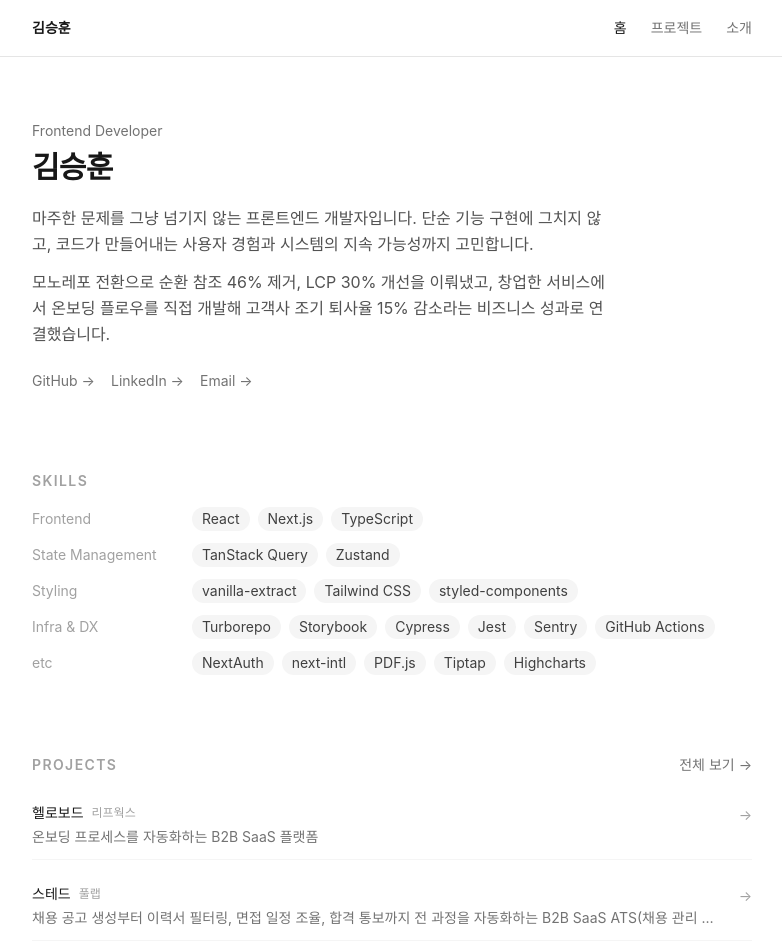
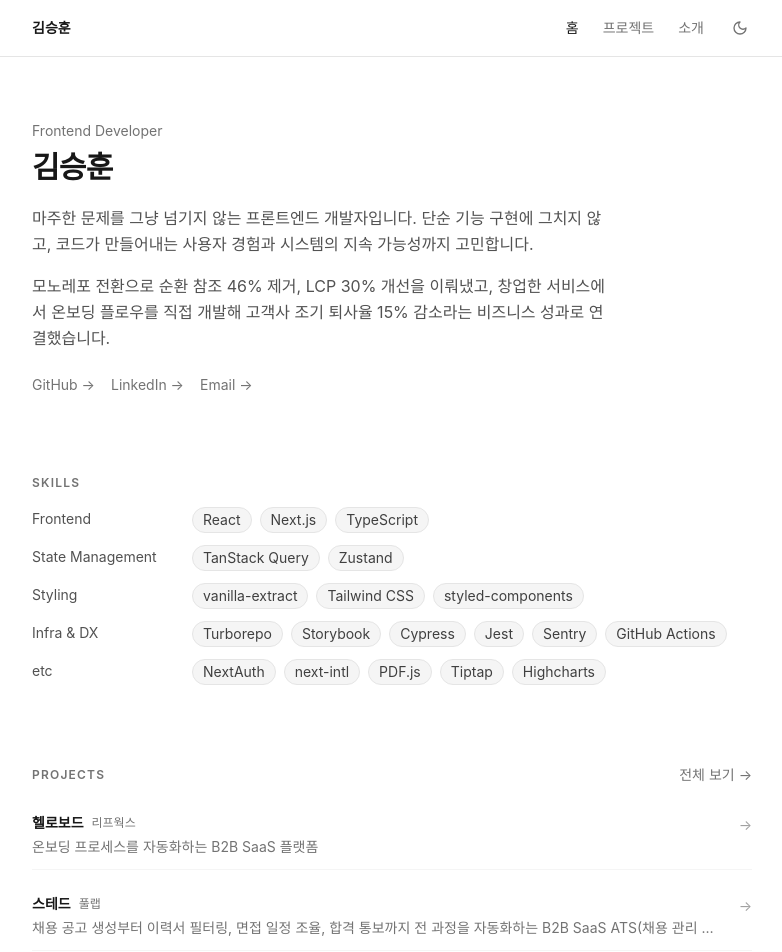
Before and after one commit to rlatmdgns/portfolio, a Next.js app: page / in a window 1280 px wide. Shown: the top 952 px of the page, without its empty margins (248-1030 px from the left). Built offline with nearby package versions, Linux system fonts and the light colour scheme.

Commit message:
fix:다크모드 추가

```diff
--- a/package.json
+++ b/package.json
@@ -11,6 +11,7 @@
   "dependencies": {
     "mermaid": "^11.14.0",
     "next": "16.2.3",
+    "next-themes": "^0.4.6",
     "react": "19.2.4",
     "react-dom": "19.2.4"
   },
--- a/src/app/globals.css
+++ b/src/app/globals.css
@@ -1,15 +1,15 @@
 @import "tailwindcss";
+
+@variant dark (&:is(.dark *));
 
 :root {
   --background: #ffffff;
   --foreground: #111111;
 }
 
-@media (prefers-color-scheme: dark) {
-  :root {
-    --background: #0f0f0f;
-    --foreground: #f0f0f0;
-  }
+.dark {
+  --background: #0f0f0f;
+  --foreground: #f0f0f0;
 }
 
 body {
--- a/src/app/layout.tsx
+++ b/src/app/layout.tsx
@@ -1,6 +1,7 @@
 import type { Metadata } from "next";
 import "./globals.css";
 import Nav from "@/components/Nav";
+import { ThemeProvider } from "@/components/ThemeProvider";
 
 export const metadata: Metadata = {
   title: "김승훈 | Frontend Developer",
@@ -20,10 +21,12 @@ export default function RootLayout({
   children: React.ReactNode;
 }) {
   return (
-    <html lang="ko">
+    <html lang="ko" suppressHydrationWarning>
       <body className="min-h-screen bg-white dark:bg-neutral-950 text-neutral-900 dark:text-neutral-100">
-        <Nav />
-        <main className="max-w-3xl mx-auto px-6 py-16">{children}</main>
+        <ThemeProvider>
+          <Nav />
+          <main className="max-w-3xl mx-auto px-6 py-16">{children}</main>
+        </ThemeProvider>
       </body>
     </html>
   );
--- a/src/app/page.tsx
+++ b/src/app/page.tsx
@@ -22,14 +22,14 @@ export default function Home() {
       {/* Hero */}
       <section className="space-y-5">
         <div className="space-y-2">
-          <p className="text-sm text-neutral-500 dark:text-neutral-400">
+          <p className="text-sm text-neutral-500 dark:text-neutral-300">
             Frontend Developer
           </p>
           <h1 className="text-3xl font-bold tracking-tight text-neutral-900 dark:text-neutral-100">
             김승훈
           </h1>
         </div>
-        <div className="space-y-3 text-base leading-relaxed text-neutral-600 dark:text-neutral-300 max-w-xl">
+        <div className="space-y-4 text-base leading-relaxed text-neutral-600 dark:text-neutral-200 max-w-xl">
           <p>
             마주한 문제를 그냥 넘기지 않는 프론트엔드 개발자입니다.
             단순 기능 구현에 그치지 않고, 코드가 만들어내는 사용자 경험과
@@ -46,7 +46,7 @@ export default function Home() {
             href="https://github.com/rlatmdgns"
             target="_blank"
             rel="noopener noreferrer"
-            className="text-sm text-neutral-500 hover:text-neutral-900 dark:hover:text-neutral-100 transition-colors"
+            className="text-sm text-neutral-500 dark:text-neutral-400 hover:text-neutral-900 dark:hover:text-neutral-100 transition-colors"
           >
             GitHub →
           </a>
@@ -54,13 +54,13 @@ export default function Home() {
             href="https://www.linkedin.com/in/승훈-김-161407216/"
             target="_blank"
             rel="noopener noreferrer"
-            className="text-sm text-neutral-500 hover:text-neutral-900 dark:hover:text-neutral-100 transition-colors"
+            className="text-sm text-neutral-500 dark:text-neutral-400 hover:text-neutral-900 dark:hover:text-neutral-100 transition-colors"
           >
             LinkedIn →
           </a>
           <a
             href="mailto:rlatmdgns3076@gmail.com"
-            className="text-sm text-neutral-500 hover:text-neutral-900 dark:hover:text-neutral-100 transition-colors"
+            className="text-sm text-neutral-500 dark:text-neutral-400 hover:text-neutral-900 dark:hover:text-neutral-100 transition-colors"
           >
             Email →
           </a>
@@ -69,20 +69,20 @@ export default function Home() {
 
       {/* Skills */}
       <section className="space-y-4">
-        <h2 className="text-sm font-semibold uppercase tracking-widest text-neutral-400 dark:text-neutral-500">
+        <h2 className="text-xs font-semibold uppercase tracking-widest text-neutral-500 dark:text-neutral-400">
           Skills
         </h2>
         <div className="space-y-3">
           {Object.entries(skills).map(([category, items]) => (
             <div key={category} className="flex gap-4 items-start">
-              <span className="text-sm text-neutral-400 dark:text-neutral-500 w-36 shrink-0 pt-0.5">
+              <span className="text-sm text-neutral-600 dark:text-neutral-300 w-36 shrink-0 pt-0.5">
                 {category}
               </span>
               <div className="flex flex-wrap gap-2">
                 {items.map((item) => (
                   <span
                     key={item}
-                    className="text-sm px-2.5 py-0.5 rounded-full bg-neutral-100 dark:bg-neutral-800 text-neutral-700 dark:text-neutral-300"
+                    className="text-sm px-2.5 py-0.5 rounded-full bg-neutral-100 dark:bg-neutral-800 text-neutral-700 dark:text-neutral-200 border border-neutral-200 dark:border-neutral-700"
                   >
                     {item}
                   </span>
@@ -96,7 +96,7 @@ export default function Home() {
       {/* Projects */}
       <section className="space-y-4">
         <div className="flex items-center justify-between">
-          <h2 className="text-sm font-semibold uppercase tracking-widest text-neutral-400 dark:text-neutral-500">
+          <h2 className="text-xs font-semibold uppercase tracking-widest text-neutral-500 dark:text-neutral-400">
             Projects
           </h2>
           <Link
@@ -116,18 +116,18 @@ export default function Home() {
               <div className="flex items-start justify-between gap-4 py-3 border-b border-neutral-100 dark:border-neutral-800 group-hover:border-neutral-300 dark:group-hover:border-neutral-600 transition-colors">
                 <div className="space-y-1">
                   <div className="flex items-center gap-2">
-                    <span className="text-sm font-medium text-neutral-900 dark:text-neutral-100 group-hover:text-neutral-700 dark:group-hover:text-neutral-300 transition-colors">
+                    <span className="text-sm font-semibold text-neutral-900 dark:text-neutral-100 group-hover:text-neutral-700 dark:group-hover:text-neutral-300 transition-colors">
                       {project.name}
                     </span>
-                    <span className="text-xs text-neutral-400 dark:text-neutral-500">
+                    <span className="text-xs text-neutral-500 dark:text-neutral-400">
                       {project.company}
                     </span>
                   </div>
-                  <p className="text-sm text-neutral-500 dark:text-neutral-400 line-clamp-1">
+                  <p className="text-sm text-neutral-500 dark:text-neutral-300 line-clamp-1">
                     {project.description}
                   </p>
                 </div>
-                <span className="text-sm text-neutral-400 dark:text-neutral-500 shrink-0 pt-0.5 group-hover:translate-x-0.5 transition-transform">
+                <span className="text-sm text-neutral-400 dark:text-neutral-400 shrink-0 pt-0.5 group-hover:translate-x-0.5 transition-transform">
                   →
                 </span>
               </div>
--- a/src/components/Nav.tsx
+++ b/src/components/Nav.tsx
@@ -2,6 +2,8 @@
 
 import Link from "next/link";
 import { usePathname } from "next/navigation";
+import { useTheme } from "next-themes";
+import { useEffect, useState } from "react";
 
 const links = [
   { href: "/", label: "홈" },
@@ -11,6 +13,12 @@ const links = [
 
 export default function Nav() {
   const pathname = usePathname();
+  const { resolvedTheme, setTheme } = useTheme();
+  const [mounted, setMounted] = useState(false);
+
+  useEffect(() => {
+    setMounted(true);
+  }, []);
 
   return (
     <nav className="border-b border-neutral-200 dark:border-neutral-800">
@@ -21,7 +29,7 @@ export default function Nav() {
         >
           김승훈
         </Link>
-        <div className="flex gap-6">
+        <div className="flex items-center gap-6">
           {links.map((link) => (
             <Link
               key={link.href}
@@ -35,6 +43,25 @@ export default function Nav() {
               {link.label}
             </Link>
           ))}
+          <button
+            onClick={() => setTheme(resolvedTheme === "dark" ? "light" : "dark")}
+            className="text-neutral-500 dark:text-neutral-400 hover:text-neutral-900 dark:hover:text-neutral-100 transition-colors p-1 rounded"
+            aria-label="테마 전환"
+          >
+            {mounted ? (
+              resolvedTheme === "dark" ? (
+                <svg width="16" height="16" viewBox="0 0 24 24" fill="none" stroke="currentColor" strokeWidth="2" strokeLinecap="round" strokeLinejoin="round">
+                  <circle cx="12" cy="12" r="4"/><path d="M12 2v2M12 20v2M4.93 4.93l1.41 1.41M17.66 17.66l1.41 1.41M2 12h2M20 12h2M6.34 17.66l-1.41 1.41M19.07 4.93l-1.41 1.41"/>
+                </svg>
+              ) : (
+                <svg width="16" height="16" viewBox="0 0 24 24" fill="none" stroke="currentColor" strokeWidth="2" strokeLinecap="round" strokeLinejoin="round">
+                  <path d="M12 3a6 6 0 0 0 9 9 9 9 0 1 1-9-9Z"/>
+                </svg>
+              )
+            ) : (
+              <span className="w-4 h-4 block" />
+            )}
+          </button>
         </div>
       </div>
     </nav>
--- /dev/null
+++ b/src/components/ThemeProvider.tsx
@@ -0,0 +1,11 @@
+"use client";
+
+import { ThemeProvider as NextThemesProvider } from "next-themes";
+
+export function ThemeProvider({ children }: { children: React.ReactNode }) {
+  return (
+    <NextThemesProvider attribute="class" defaultTheme="system" enableSystem>
+      {children}
+    </NextThemesProvider>
+  );
+}
--- a/src/data/projects.ts
+++ b/src/data/projects.ts
@@ -280,19 +280,40 @@ export const projects: Project[] = [
     keyRole: "커머스 서비스 고도화 및 신규 기능 개발, 어드민 개발",
     architecture: {
       description:
-        "Next.js Pages Router 기반의 Template 패턴 아키텍처. 각 페이지는 라우팅만 담당하고 실제 UI와 로직은 templates/ 폴더의 Template 컴포넌트에 위임. 각 Template은 자체 hook과 스타일을 함께 관리. 서버 상태는 TanStack Query, API 통신은 커스텀 ApiService 레이어로 추상화.",
+        "Next.js Pages Router 기반의 Atomic Design 패턴 아키텍처. atoms → molecules → organisms → templates → pages 5계층 구조로 UI를 조합. pages는 라우팅만 담당하고, templates가 전체 레이아웃과 로직을 조율. organisms은 molecules와 atoms를 조합한 독립 UI 블록으로 구성. 서버 상태는 TanStack Query, API 통신은 커스텀 ApiService 레이어로 추상화.",
       diagram: `graph TD
   subgraph "Pages Router"
-    P1[pages/index] --> T1[HomeTemplate]
-    P2[pages/products] --> T2[ProductTemplate]
-    P3[pages/cart] --> T3[CartTemplate]
-    P4["pages/cart/checkout"] --> T4[OrderCheckoutTemplate]
-    P5["pages/products/id"] --> T5[ProductDetailTemplate]
+    P1[pages/index]
+    P2[pages/products]
+    P3[pages/cart]
+    P4["pages/products/[id]"]
   end
 
-  subgraph "Template 레이어"
-    T3 --> H3[CartTemplate.hook]
-    T5 --> H5[ProductContext]
+  subgraph "Templates"
+    T1[HomeTemplate]
+    T2[ProductListTemplate]
+    T3[CartTemplate]
+    T4[ProductDetailTemplate]
+  end
+
+  subgraph "Organisms"
+    O1[ProductCard]
+    O2[CartItem]
+    O3[CheckoutSummary]
+    O4[ProductDetail]
+  end
+
+  subgraph "Molecules"
+    M1[PriceTag]
+    M2[QuantitySelector]
+    M3[ImageGallery]
+  end
+
+  subgraph "Atoms"
+    A1[Button]
+    A2[Input]
+    A3[Badge]
+    A4[Image]
   end
 
   subgraph "공통 레이어"
@@ -301,8 +322,22 @@ export const projects: Project[] = [
     AUTH[NextAuth]
   end
 
-  T1 & T2 & T3 & T4 & T5 --> API
-  T1 & T2 & T3 & T4 & T5 --> QUERY`,
+  P1 --> T1
+  P2 --> T2
+  P3 --> T3
+  P4 --> T4
+
+  T1 & T2 --> O1
+  T3 --> O2 & O3
+  T4 --> O4
+
+  O1 & O2 --> M1 & M2
+  O4 --> M3
+
+  M1 & M2 & M3 --> A1 & A2 & A3 & A4
+
+  T1 & T2 & T3 & T4 --> API
+  T1 & T2 & T3 & T4 --> QUERY`,
     },
     keyFeatures: [
       {
```
Also changed, not shown: src/app/about/page.tsx (+8 -8 lines), src/app/projects/[slug]/page.tsx (+18 -18 lines), src/app/projects/page.tsx (+6 -6 lines), 1 other file (tests, documents, lock files or other folders).
